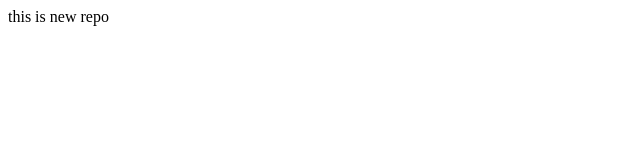
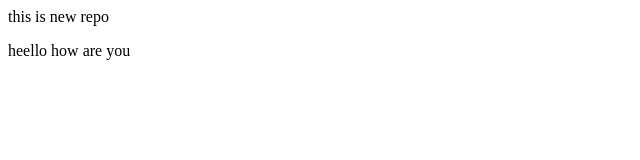
Before and after one commit to dheerajkkmar/localRepo, a plain HTML site: page index.html in a window 1280 px wide. Shown: the whole page, without its empty margins (0-640 px from the left). Drawn offline with Linux system fonts and the light colour scheme.

Commit message:
add new feature

```diff
--- a/index.html
+++ b/index.html
@@ -1 +1,2 @@
 <p>this is new repo</p>
+<p>heello how are you</p>
```
